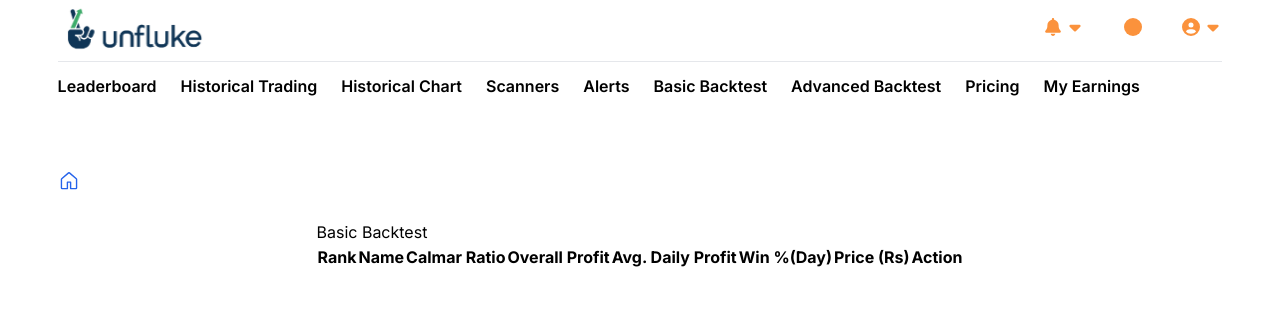
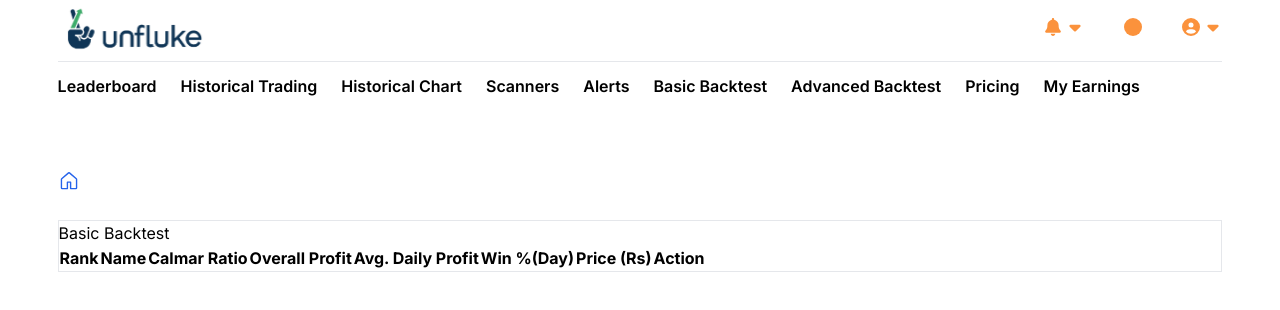
Before and after one commit to blu3IceCube/unfluke-project, a Next.js app: page / in a window 1280 px wide. Shown: the top 310 px of the page. Built offline with nearby package versions, Linux system fonts and the light colour scheme.

Commit message:
styling table

```diff
--- a/app/(pages)/leaderboard/page.tsx
+++ b/app/(pages)/leaderboard/page.tsx
@@ -2,7 +2,7 @@ import React from "react";
 
 const Leaderboard = () => {
   return (
-    <div className="">
+    <div className="w-full border">
       <h1>Basic Backtest</h1>
       <div>
         <table>
```
